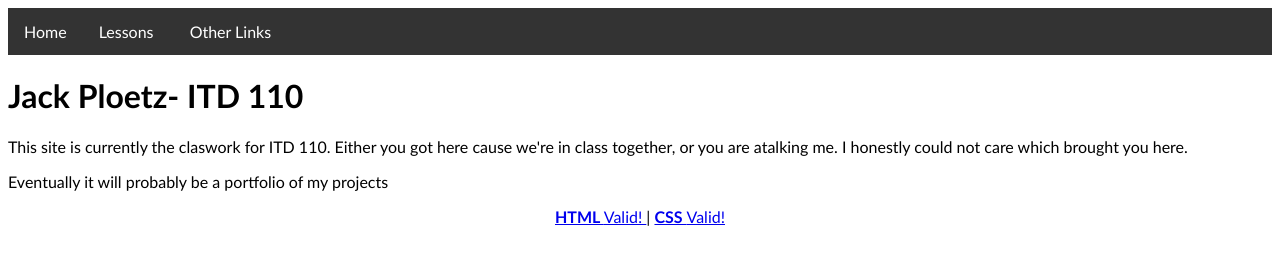
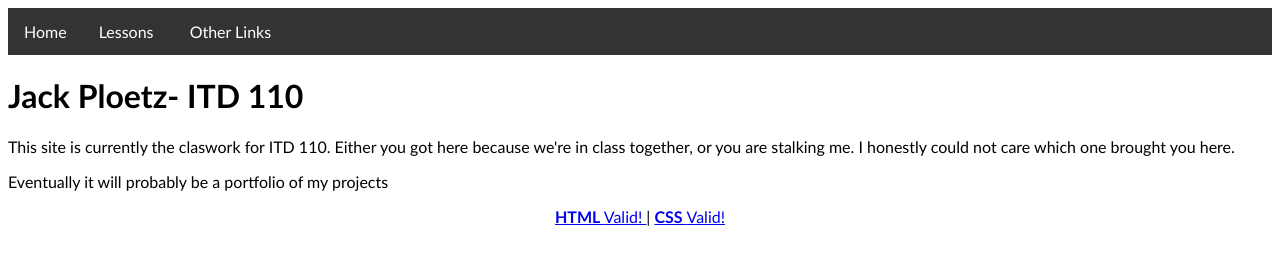
Before and after one commit to jwploetz/itd110, a plain HTML site: page index.html in a window 1280 px wide. Drawn offline with Linux system fonts and the light colour scheme.

Commit message:
Change index

```diff
--- a/index.html
+++ b/index.html
@@ -11,7 +11,7 @@
 
     <h1>Jack Ploetz- ITD 110</h1>
 
-    <p>This site is currently the claswork for ITD 110. Either you got here cause we're in class together, or you are atalking me. I honestly could not care which brought you here.</p>
+    <p>This site is currently the claswork for ITD 110. Either you got here because we're in class together, or you are stalking me. I honestly could not care which one brought you here.</p>
     <p>Eventually it will probably be a portfolio of my projects</p>
 
 
```
